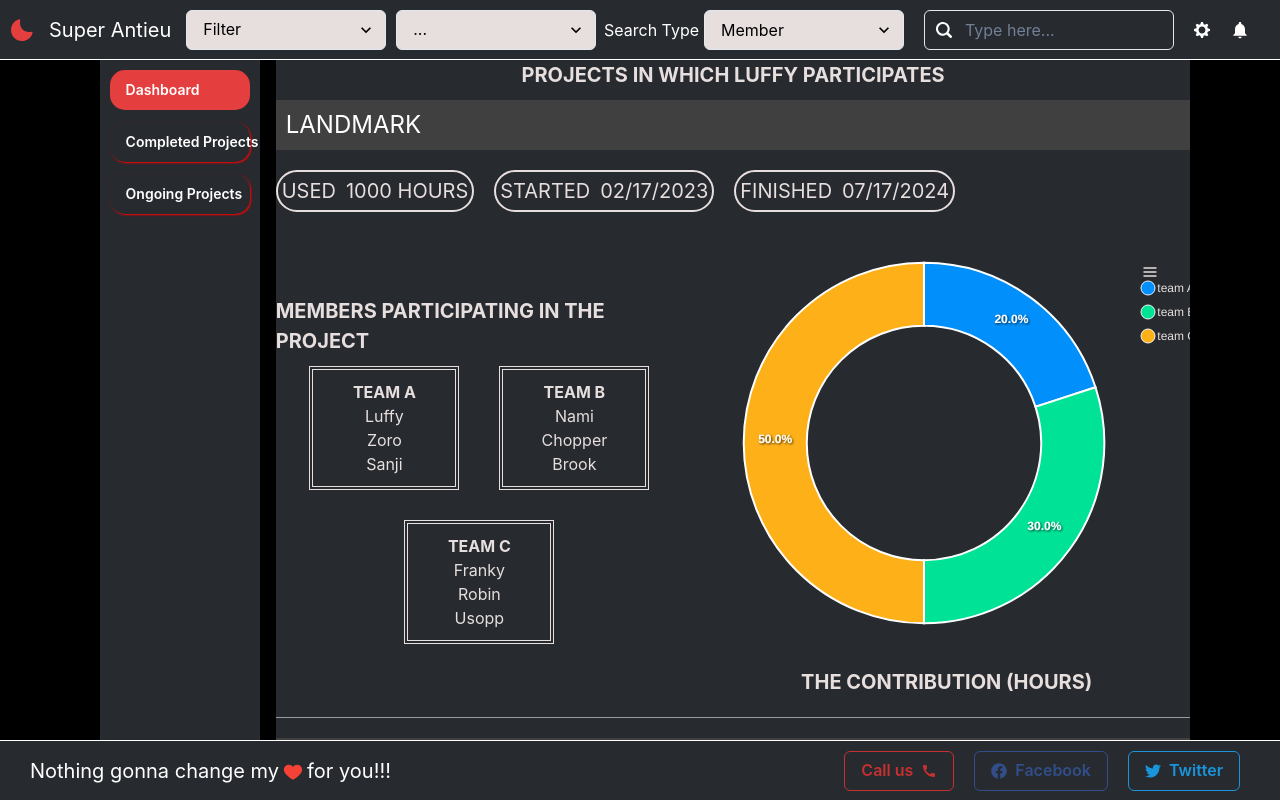
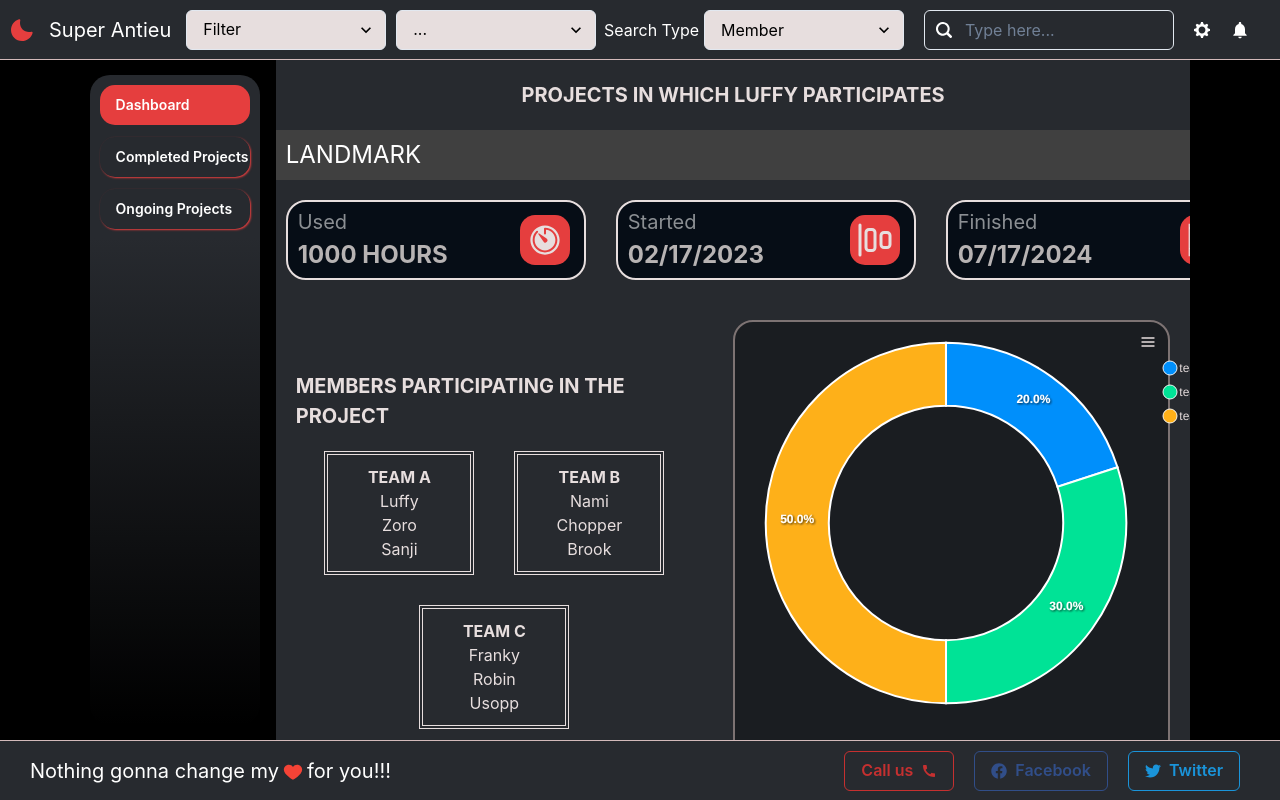
Before and after one commit to superantieu/Study-TBF-Project, a React (Vite) app: page /users/1 in a window 1280 px wide. Built offline with nearby package versions, Linux system fonts and the light colour scheme.

Commit message:
change project information UI

```diff
--- a/src/components/Charts/Contribution.jsx
+++ b/src/components/Charts/Contribution.jsx
@@ -13,6 +13,7 @@
         columnGap={"40px"}
         flexWrap={"wrap"}
         justify={"center"}
+        mt={"10px"}
       >
         {Object.keys(teams).map((tName) => (
           <Box
--- a/src/components/Dashboard/Dashboard.jsx
+++ b/src/components/Dashboard/Dashboard.jsx
@@ -42,7 +42,7 @@
       }}
       renderThumbVertical={RenderThumb}
     >
-      <Box w={"full"} h={"full"} mt={"20px"}>
+      <Box w={"full"} h={"full"} mt={"20px"} mb={"20px"}>
         <Box position="relative" padding="10">
           <Divider borderColor={"red.500"} />
           <AbsoluteCenter
@@ -57,18 +57,20 @@
         <Flex
           justify={"space-between"}
           align={"center"}
-          w={"full"}
+          // w={"full"}
           gap={"40px"}
+          ml={"20px"}
+          mr={"20px"}
         >
-          <Box w={"full"}>
+          <Box w={"full"} bg={"#08040459"} borderRadius={"20px"}>
             <TotalProjectChart />
           </Box>
-          <Box w="full">
+          <Box w="full" bg={"#08040459"} borderRadius={"20px"}>
             <ExpectTimeChart />
           </Box>
         </Flex>
 
-        <OngoingProject></OngoingProject>
+        <OngoingProject />
       </Box>
     </Scrollbars>
   );
--- a/src/components/Dashboard/OngoingProject.jsx
+++ b/src/components/Dashboard/OngoingProject.jsx
@@ -18,9 +18,9 @@
 const list = ongoingProject;
 const OngoingProject = () => {
   return (
-    <Box w={"full"} mt={"30px"}>
+    <Box mt={"30px"}>
       <Box position="relative" padding="10">
-        <Divider />
+        <Divider borderColor={"red.500"} />
         <AbsoluteCenter
           bg="red.500"
           color={"white"}
@@ -30,7 +30,14 @@
           ONGOING PROJECTS
         </AbsoluteCenter>
       </Box>
-      <TableContainer mr={"20px"}>
+      <Box
+        bg={"#08040459"}
+        m={"0 20px"}
+        borderRadius={"20px"}
+        // overflow={"hidden"}
+        padding={"20px"}
+      >
+        <TableContainer>
           <Table variant={"striped"} colorScheme="whiteAlpha" color={"#fff"}>
             <Thead>
               <Tr>
@@ -81,6 +88,8 @@
           </Table>
         </TableContainer>
       </Box>
+      <Box h={"20px"} color={"transparent"}></Box>
+    </Box>
   );
 };
 export default OngoingProject;
--- a/src/components/Detail/Detail.jsx
+++ b/src/components/Detail/Detail.jsx
@@ -42,7 +42,8 @@
       renderThumbVertical={RenderThumb}
     >
       <Flex
-        mb={"10px"}
+        mt={"20px"}
+        mb={"20px"}
         fontSize={"20px"}
         fontWeight={"bold"}
         align={"center"}
--- a/src/components/Detail/TeamProject.jsx
+++ b/src/components/Detail/TeamProject.jsx
@@ -1,6 +1,6 @@
 import Scrollbars from "react-custom-scrollbars-2";
 import { useParams } from "react-router-dom";
-import { Box, Flex } from "@chakra-ui/react";
+import { Flex } from "@chakra-ui/react";
 
 import ProjectList from "../Projects/ProjectList";
 import projects from "../data/projects";
@@ -37,7 +37,8 @@
       renderThumbVertical={RenderThumb}
     >
       <Flex
-        mb={"10px"}
+        mt={"20px"}
+        mb={"20px"}
         fontSize={"20px"}
         fontWeight={"bold"}
         align={"center"}
--- a/src/components/Footers/FooterBar.jsx
+++ b/src/components/Footers/FooterBar.jsx
@@ -10,7 +10,7 @@
       h="60px"
       justify={"space-between"}
       align={"center"}
-      borderTop={"1px solid #fff"}
+      borderTop={"1px solid #d3baba"}
       bg={"#272a2f"}
     >
       <Box>
--- a/src/components/Headers/HeaderBar.jsx
+++ b/src/components/Headers/HeaderBar.jsx
@@ -53,7 +53,7 @@
       h="60px"
       justify={"space-between"}
       align={"center"}
-      borderBottom={"1px solid #fff"}
+      borderBottom={"1px solid #d3baba"}
       bg={"#272a2f"}
     >
       <Flex
--- a/src/components/Projects/ProjectDetail.jsx
+++ b/src/components/Projects/ProjectDetail.jsx
@@ -4,10 +4,14 @@
   Divider,
   Flex,
   Select,
+  Stack,
   Text,
   useOutsideClick,
 } from "@chakra-ui/react";
 import { HamburgerIcon } from "@chakra-ui/icons";
+import { IoTimer } from "react-icons/io5";
+import { LuAlignHorizontalJustifyStart } from "react-icons/lu";
+import { GiFinishLine, GiTargetShot } from "react-icons/gi";
 import { useState, useRef } from "react";
 
 import groupbykey from "../../utility/groupbykey";
@@ -62,82 +66,155 @@
       </Flex>
       <Flex justify={"flex-start"} gap={"20px"} mt={"20px"}>
         <Flex
+          ml={"10px"}
           justify={"space-between"}
           align={"center"}
           border={"2px solid #e7dede"}
-          gap={"10px"}
+          minW={"300px"}
+          h={"80px"}
           padding={"4px"}
           fontSize={"20px"}
-          borderRadius={"99px"}
+          borderRadius={"20px"}
           color={"#e7dede"}
+          bg={"#060d16"}
         >
-          <Text>USED</Text>
-          <Box>
+          <Stack gap={0} ml={"6px"}>
+            <Text fontSize={"20px"} color={"#8b8f93"}>
+              Used
+            </Text>
+            <Box fontSize={"24px"} fontWeight={"bold"} color={"#b7b3b3"}>
               {totalHours.reduce(
                 (accumulator, currentValue) => accumulator + currentValue,
                 0
               )}{" "}
               HOURS{" "}
             </Box>
+          </Stack>
+          <Flex
+            w={"50px"}
+            h={"50px"}
+            mr={"10px"}
+            bg={"red.500"}
+            align={"center"}
+            justify={"center"}
+            borderRadius={"15px"}
+          >
+            <IoTimer fontSize={"36px"} />
+          </Flex>
         </Flex>
         <Flex
+          ml={"10px"}
           justify={"space-between"}
           align={"center"}
           border={"2px solid #e7dede"}
-          gap={"10px"}
+          minW={"300px"}
+          h={"80px"}
           padding={"4px"}
           fontSize={"20px"}
-          borderRadius={"99px"}
+          borderRadius={"20px"}
           color={"#e7dede"}
+          bg={"#060d16"}
         >
-          <Text>STARTED</Text>
-          <Box>
+          <Stack gap={0} ml={"6px"}>
+            <Text fontSize={"20px"} color={"#8b8f93"}>
+              Started
+            </Text>
+            <Box fontSize={"24px"} fontWeight={"bold"} color={"#b7b3b3"}>
               {project.StartDate.toLocaleDateString("en-US", {
                 year: "numeric",
                 month: "2-digit",
                 day: "2-digit",
               })}{" "}
             </Box>
+          </Stack>
+          <Flex
+            w={"50px"}
+            h={"50px"}
+            mr={"10px"}
+            bg={"red.500"}
+            align={"center"}
+            justify={"center"}
+            borderRadius={"15px"}
+          >
+            <LuAlignHorizontalJustifyStart fontSize={"36px"} />
           </Flex>
+        </Flex>
+
         {project.CompletedDate ? (
           <Flex
+            ml={"10px"}
             justify={"space-between"}
             align={"center"}
             border={"2px solid #e7dede"}
-            gap={"10px"}
+            minW={"300px"}
+            h={"80px"}
             padding={"4px"}
             fontSize={"20px"}
-            borderRadius={"99px"}
+            borderRadius={"20px"}
             color={"#e7dede"}
+            bg={"#060d16"}
           >
-            <Text>FINISHED</Text>
-            <Box>
+            <Stack gap={0} ml={"6px"}>
+              <Text fontSize={"20px"} color={"#8b8f93"}>
+                Finished
+              </Text>
+              <Box fontSize={"24px"} fontWeight={"bold"} color={"#b7b3b3"}>
                 {project.CompletedDate.toLocaleDateString("en-US", {
                   year: "numeric",
                   month: "2-digit",
                   day: "2-digit",
                 })}{" "}
               </Box>
+            </Stack>
+            <Flex
+              w={"50px"}
+              h={"50px"}
+              mr={"10px"}
+              bg={"red.500"}
+              align={"center"}
+              justify={"center"}
+              borderRadius={"15px"}
+            >
+              <GiFinishLine fontSize={"36px"} />
+            </Flex>
           </Flex>
         ) : (
           <Flex
+            ml={"10px"}
             justify={"space-between"}
             align={"center"}
             border={"2px solid #e7dede"}
-            gap={"10px"}
+            minW={"300px"}
+            h={"80px"}
             padding={"4px"}
             fontSize={"20px"}
-            borderRadius={"99px"}
+            borderRadius={"20px"}
             color={"#e7dede"}
+            bg={"#060d16"}
           >
-            <Text>TARGET</Text>
-            <Box>
+            <Stack gap={0} ml={"6px"}>
+              <Text fontSize={"20px"} color={"#8b8f93"}>
+                Target
+              </Text>
+              <Box fontSize={"24px"} fontWeight={"bold"} color={"#b7b3b3"}>
                 {project.TargetDate.toLocaleDateString("en-US", {
                   year: "numeric",
                   month: "2-digit",
                   day: "2-digit",
                 })}{" "}
               </Box>
+            </Stack>
+            <Flex
+              w={"50px"}
+              h={"50px"}
+              mr={"10px"}
+              bg={"red.500"}
+              align={"center"}
+              justify={"center"}
+              borderRadius={"15px"}
+            >
+              <GiTargetShot fontSize={"36px"} />
+            </Flex>
           </Flex>
         )}
       </Flex>
@@ -146,13 +223,19 @@
         justify={"space-evenly"}
         align={"center"}
         gap={"40px"}
-        mr={"20px"}
-        mt={"40px"}
-        minHeight={"425px"}
+        m={"40px 20px 0"}
+        minHeight={"450px"}
       >
         <Contribution teams={teams} />
 
-        <Box w={"50%"} position={"relative"}>
+        <Box
+          w={"50%"}
+          position={"relative"}
+          bg={"#1a1d21"}
+          padding={"10px"}
+          borderRadius={"20px"}
+          border={"2px solid #7d7373"}
+        >
           <Button
             position={"absolute"}
             top={0}
--- a/src/components/Sidebar/SideBar.jsx
+++ b/src/components/Sidebar/SideBar.jsx
@@ -17,8 +17,17 @@
     setActive(path);
   };
   return (
-    <Box h={"calc(100dvh - 120px)"} bg={"#272a2f"} padding={"10px"} ml={"10px"}>
-      <Stack direction="column" mb="100px" w="full" h="full" gap={"12px"}>
+    <Box h={"calc(100dvh - 120px)"} padding={"15px 0"}>
+      <Stack
+        direction="column"
+        mb="100px"
+        w="full"
+        gap={"12px"}
+        h={"full"}
+        borderRadius={"20px"}
+        p={"10px"}
+        bg={"linear-gradient(0deg,  transparent, #272a2f 75%)}"}
+      >
         {arrayNameRoute.map((rou) => {
           return (
             <SupLink as={Link} key={rou.path} to={rou.path}>
@@ -29,12 +38,12 @@
                 justifyContent="flex-start"
                 alignItems="center"
                 backgroundColor={"transparent"}
-                border={"1px solid red.500"}
+                border={"1px solid red.400"}
                 color={"#fff"}
                 h={"40px"}
                 borderRadius="15px"
                 w="100%"
-                boxShadow="1px 1px 2px red"
+                boxShadow="1px 1px 2px #e53e3e"
                 _active={{
                   bg: "red.500",
                   color: "white",
```
Lines whose indentation alone changed are shown as unchanged.
